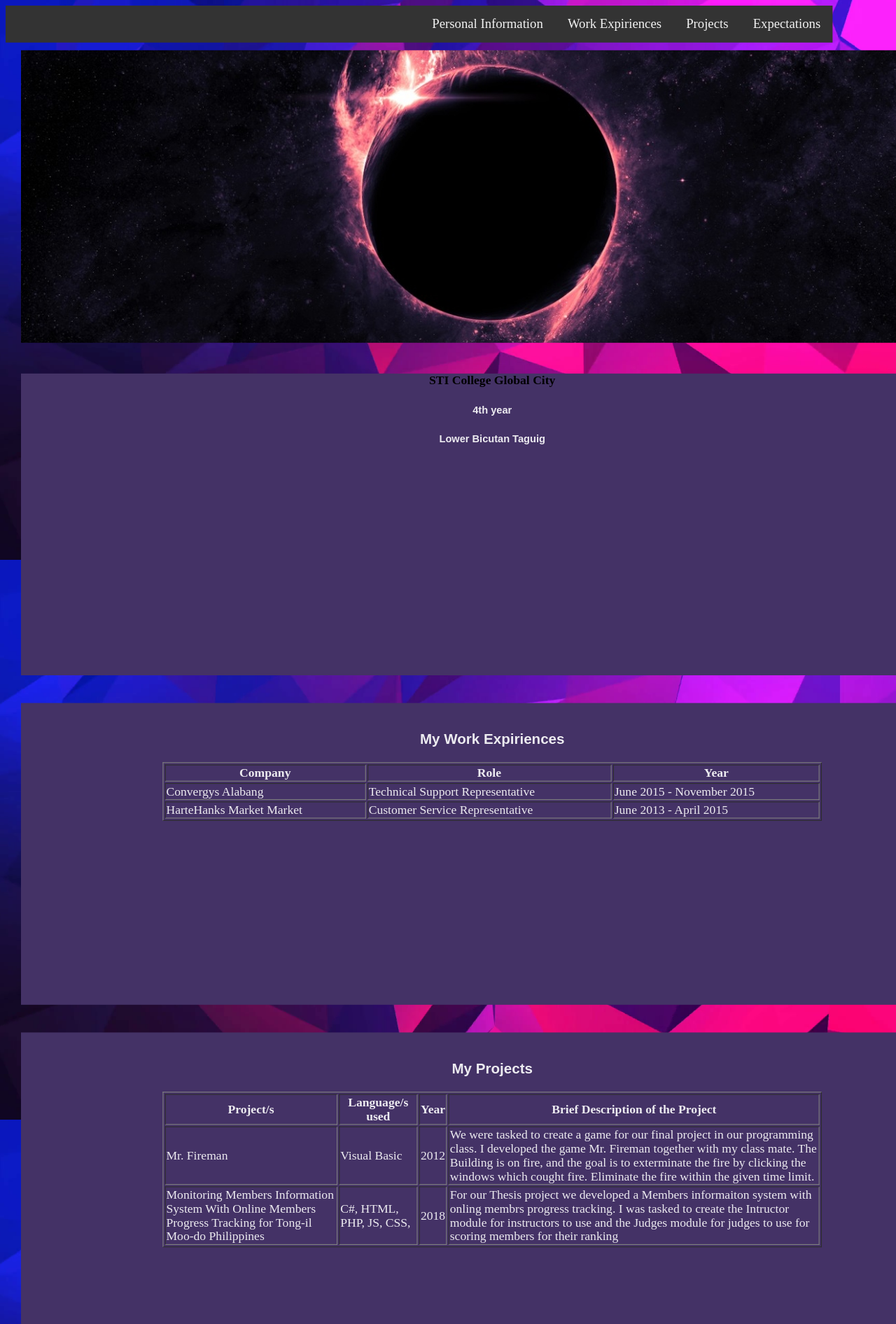
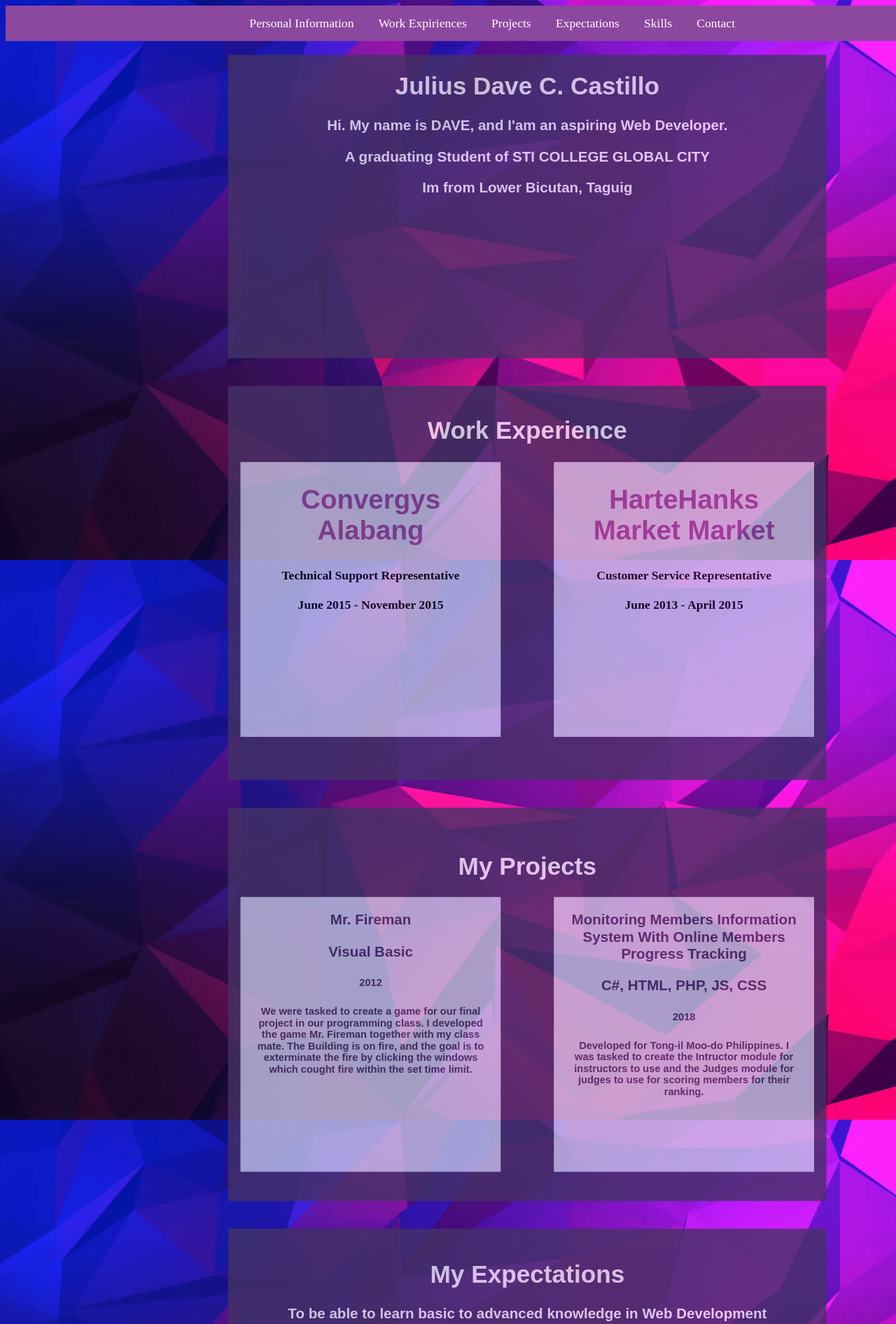
Before and after one commit to CastilloJuliusDave/Web-Portfolio, a plain HTML site: page index.html in a window 1280 px wide. Shown: the top 1892 px of the page at 70% size. Drawn offline with Linux system fonts and the light colour scheme.

Commit message:
Updated nav, color, category

```diff
--- a/assets/css/style.css
+++ b/assets/css/style.css
@@ -1,16 +1,13 @@
 body {
     background: url('../images/abstract-polygon-blue.png') no-repeat center center fixed;
-    -moz-background-size: cover;
-    -webkit-background-size: cover;
-    -o-background-size: cover;
     background-color: rgb(0,0,0);
     background-size: cover;
     transform: scale(1.1);
    transform-origin: 0 0;
    width: auto;
-   padding-left: 20px;
-   padding-right: 20px;
+   padding-right: 200px;
 }
+
 .item-a {
   grid-column-start: 2;
   grid-column-end: five;
@@ -21,6 +18,7 @@ body {
 .container {
   grid-template-columns: 40px 50px auto 50px 40px;
   grid-template-rows: 25% 100px auto;
+
 }
 
 .footer {
@@ -39,40 +37,45 @@ body {
   height: auto;
 }
 
-
+.selfPic
+{
+    background-image: url('assets/images/hipster-dog.jpg');
+    background-repeat: no-repeat;
+    background-position: 50% 10px;
+}
 
 h1 {
 	font-family: Arial;
 	/*color: tomato;*/
-	text-align: left;
+	text-align: center;
 	color: rgb(255,255,255,.9);
 }
 
 h2 {
     font-family: Arial;
-	text-align: left;
+	text-align: center;
 	font-size: 35px;
-	color: rgb(255,255,255,.9);
+	color: #8C489F;
 }
 
 h3 {
     font-family: Arial;
 	text-align: center;
-	color: rgb(255,255,255,.9);
+	color: #443266;
 }
 
 h5 {
     font-family: Arial;
 	text-align: center;
 	color: gray;
-	color: rgb(255,255,255,.9);
+	color: #443266;
 
 }
 
 h6 {
     font-family: Arial;
 	text-align: left;
-	color: rgb(255,255,255,.9);
+	color: #443266;
 
 }
 
@@ -81,62 +84,127 @@ h6 {
 	color: rgb(255,255,255,.9);
 }
 
-
-.bg-img {
-  /* The image used */
-  background-image: url("../images/black_planet_purple_nebula2.jpg");
-
-  min-height: 380px;
-  max-height: 380px;
-  /* Center and scale the image nicely */
-  background-position: center;
-  background-repeat: no-repeat;
-  background-size: cover;
-  width: auto;
-  /* Needed to position the navbar */
-  position: relative;
+/*NAVBAR*/
+.navbar {
+  background-color: #8C489F;
+  position: fixed; /* Set the navbar to fixed position */
+  top: 0; /* Position the navbar at the top of the page */
+  width: 100%; /* Full width */
+  display: flex;
+  justify-content: center;
 }
 
-/* Position the navbar container inside the image */
-.container {
-/*  position: absolute;
-  margin: 20px;
-  width: auto;*/
-  	position: fixed;
-    left: 0;
-    top: 0;
-    width: 85%;
+.navbar a {
+  font-weight: 200;
+  color: white;
+  padding: 14px 16px;
+  text-decoration: none;
 }
 
-/* The navbar */
-.topnav {
-  overflow: hidden;
-  background-color: #333;
-}
-
-/* Navbar links */
-.topnav a {
-  float: right;
-  color: #f2f2f2;
-  text-align: center;
-  padding: 14px 16px;
-  text-decoration: none;
-  font-size: 17px;
-}
-
-.topnav a:hover {
-  background-color: #ddd;
-  color: black;
+.anchor {
+  display: block;
+  position: relative;
+  top: -70px;
+  visibility: hidden;
 }
 
 
 .tab1 {
-	background-color: black;
 		margin: auto;
 		width: 100%;
 		height: 50%;
 		border: 3px;
-		background-color: rgb(68, 50, 102);;
+		background-color: rgb(68, 50, 102);
 		float: center;
+		padding:1px 16px;
+		opacity: .80;
+}
+.tab2 {
+		margin: auto;
+		width: 100%;
+		height: 65%;
+		border: 3px;
+		background-color: rgb(68, 50, 102);
+		float: center;
+		padding:1px 16px;
+		opacity: .80;
+}
+.tab3 {
+		margin: auto;
+		width: 100%;
+		height: 65%;
+		border: 3px;
+		background-color: rgb(68, 50, 102);
+		float: center;
+		padding:1px 16px;
+		opacity: .80;
+}
+.tab4 {
+		margin: auto;
+		width: 100%;
+		height: 50%;
+		border: 3px;
+		background-color: rgb(68, 50, 102);
+		float: center;
+		padding:1px 16px;
+		opacity: .80;
+}
+.tab5 {
+		margin: auto;
+		width: 100%;
+		height: 50%;
+		border: 3px;
+		background-color: rgb(68, 50, 102);
+		float: center;
+		padding:1px 16px;
+		opacity: .80;
+}
+.tab6 {
+		margin: auto;
+		width: 100%;
+		height: 50%;
+		border: 3px;
+		background-color: rgb(68, 50, 102);
+		float: center;
+		padding:1px 16px;
+		opacity: .80;
+}
 
+
+.insideDiv1 {
+		margin: auto;
+		width: 40%;
+		height: 70%;
+		border: 3px;
+		background-color: rgb(195, 195, 229);
+		float: left;
+		padding-left: 20px;
+	    padding-right: 20px;
 }
+.insideDiv2 {
+		margin: auto;
+		width: 40%;
+		height: 70%;
+		border: 3px;
+		background-color: rgb(195, 195, 229);
+		float: right;
+		padding-left: 20px;
+	    padding-right: 20px;
+}
+
+.mainDiv1 {
+		max-width: 25%;
+		height: 100%;
+		border: 3px;
+		float: left;
+		padding:1px 25px
+}
+
+.mainDiv2 {
+		max-width: 75%;
+		width: 70%;
+		height: 100%;
+		border: 3px;
+		float: right;
+		padding:10px 30px
+}
--- a/index.html
+++ b/index.html
@@ -5,98 +5,95 @@
 	<meta name="viewport" content="width=device-width, initial-scale=1">
 </head>
 <body >
+    <div class="navbar">
+		<a href="#Information">Personal Information</a>
+		<a href="#Work">Work Expiriences</a>
+		<a href="#Projects">Projects</a>
+		<a href="#Expectations">Expectations</a>
+      	<a href="#Skills">Skills</a>
+      	<a href="#Contact">Contact</a>
+    </div>
 	<div>
-    	<h1 style="padding-left: 20px;">Julius Dave C. Castillo</h1>
-    </div>
-    <div class="bg-img">
-  <div class="container">
-    <div class="topnav">
-      <a href="#Expectations">Expectations</a>
-      <a href="#Projects">Projects</a>
-      <a href="#Work">Work Expiriences</a>
-      <a href="#Information">Personal Information</a>
-    </div>
-  </div>
-</div>
-
+    	<div class="mainDiv2">
 	    	<div align="center">
 				<br>
-		<div class="tab1" id="Information">
-			<h4>STI College Global City</h4>
-			<h5>4th year</h5>
-			<h5>Lower Bicutan Taguig</h5>
+				<br>
+				<br>
+				<div class="tab1" id="Information"  >
+					<h1>Julius Dave C. Castillo</h1>
+					<h3 style="color: #F1F0FF">Hi. My name is DAVE, and I'am an aspiring Web Developer.</h3>
+					<h3 style="color: #F1F0FF">A graduating Student of STI COLLEGE GLOBAL CITY</h3>
+					<h3 style="color: #F1F0FF">Im from Lower Bicutan, Taguig</h3>
 				</div>
 						<br>
 						<br>
-		<div class="tab1" id="Work">
+				<div class="tab2" id="Work">
 					<br>
-			<h3>My Work Expiriences</h3>
-				<table width="70%"border="1">
-					<tr>
-						<th>Company</th>
-						<th>Role</th>
-						<th>Year</th>
-					</tr>
-					<tr>
-						<td>Convergys Alabang</td>
-						<td>Technical Support Representative</td>
-						<td>June 2015 - November 2015</td>
-					</tr>
-					<tr>
-						<td>HarteHanks Market Market	</td>
-						<td>Customer Service Representative</td>
-						<td>June 2013 - April 2015</td>
-					</tr>
-				</table>
+						<h1 style="color: #F1F0FF" >Work Experience</h1>
+					<div class="insideDiv1">
+						<h2>Convergys Alabang</h2>
+						<h4>Technical Support Representative</h4>
+						<h4>June 2015 - November 2015</h4>
+					</div>
+
+					<div class="insideDiv2">
+						<h2>HarteHanks Market Market</h2>
+						<h4>Customer Service Representative</h4>
+						<h4>June 2013 - April 2015</h4>
+					</div>
 				</div>
 						<br>
 						<br>
-		<div class="tab1" id="Projects">
+				<div class="tab3" id="Projects">
 					<br>
-			<h3>My Projects</h3>
-				<table width="70%" border="1">
-					<tr>
-						<th>Project/s</th>
-						<th>Language/s used</th>
-						<th>Year</th>
-						<th>Brief Description of the Project</th>
-					</tr>
-					<tr>
-						<td>Mr. Fireman</td>
-						<td>Visual Basic</td>
-						<td>2012</td>
-						<td>We were tasked to create a game for our final project in our programming class. I developed the game Mr. Fireman together with my class mate. The Building is on fire, and the goal is to exterminate the fire by clicking the windows which cought fire. Eliminate the fire within the given time limit.</td>
-					</tr>
-					<tr>
-						<td>Monitoring Members Information System With Online Members Progress Tracking for Tong-il Moo-do Philippines</td>
-						<td>C#, HTML, PHP, JS, CSS,</td>
-						<td>2018</td>
-						<td>For our Thesis project we developed a Members informaiton system with onling membrs progress tracking. I was tasked to create the Intructor module for instructors to use and the Judges module for judges to use for scoring members for their ranking</td>
-					</tr>
-				</table>
+						<br>
+						<h1 style="color: #F1F0FF">My Projects</h1>
+					<div class="insideDiv1">
+						<h3>Mr. Fireman</h3>
+						<h3>Visual Basic</h3>
+						<h5>2012</h5>
+						<h5>We were tasked to create a game for our final project in our programming class. I developed the game Mr. Fireman together with my class mate. The Building is on fire, and the goal is to exterminate the fire by clicking the windows which cought fire within the set time limit.</h5>
+					</div>
+
+					<div class="insideDiv2">
+						<h3>Monitoring Members Information System With Online Members Progress Tracking</h3>
+						<h3>C#, HTML, PHP, JS, CSS</h3>
+						<h5>2018</h5>
+						<h5>Developed for Tong-il Moo-do Philippines. I was tasked to create the Intructor module for instructors to use and the Judges module for judges to use for scoring members for their ranking.</h5>
+					</div>
+				</div>
+					<br>
+					<br>
+				<div class="tab4" id="Expectations">
+					<br>
+					<h1>My Expectations</h1>
+					<h3 style="color: #F1F0FF">To be able to learn basic to advanced knowledge in Web Development</h3>
+					<h3 style="color: #F1F0FF">To be able to pick up best practices in working with Web Development</h3>
+					<h3 style="color: #F1F0FF">To be able to grow together with my coleauges as an Individual and as a Team</h3>
 				</div>
 
 				<br>
 					<br>
-		<div class="tab1" id="Expectations">
+				<div class="tab5" id="Skills">
 					<br>
-			<h3>My Expectations</h3>
-			<table width="70%" border="1">
-				<ul align="center">
-				<tr>
-					<td>
-						<li>To be able to learn basic to advanced knowledge in Web Development</li>
-						<li>To be able to pick up best practices in working with Web Development</li>
-						<li>To be able to grow together with my coleauges as an Individual and as a Team</li>
-					</td>
-				</tr>
-				</ul>
-			</table>
+					<h1>Skills</h1>
+					<h3 style="color: #F1F0FF">C#</h3>
+					<h3 style="color: #F1F0FF">HTML</h3>
+					<h3 style="color: #F1F0FF">PHP</h3>
+					<h3 style="color: #F1F0FF">CSS</h3>
 				</div>
 
+				<br>
+					<br>
+				<div class="tab6" id="Contact">
+					<br>
+					<h1>Contact</h1>
+					<h3 style="color: #F1F0FF">castillojuliusdave@gmail.com</h3>
+					<h3 style="color: #F1F0FF">pahiram.castillo@gmial.com</h3>
+					<h3 style="color: #F1F0FF">JulayusD</h3>
 				</div>
-		<div class="footer">
-		  <h2>Footer</h2>
+			</div>
+	    </div>
 	</div>
 </body>
 
```
Also changed, not shown: assets/images/hipster-dog.jpg (added), assets/images/hipster-dog2.jpg (added). Lines whose indentation alone changed are shown as unchanged.
